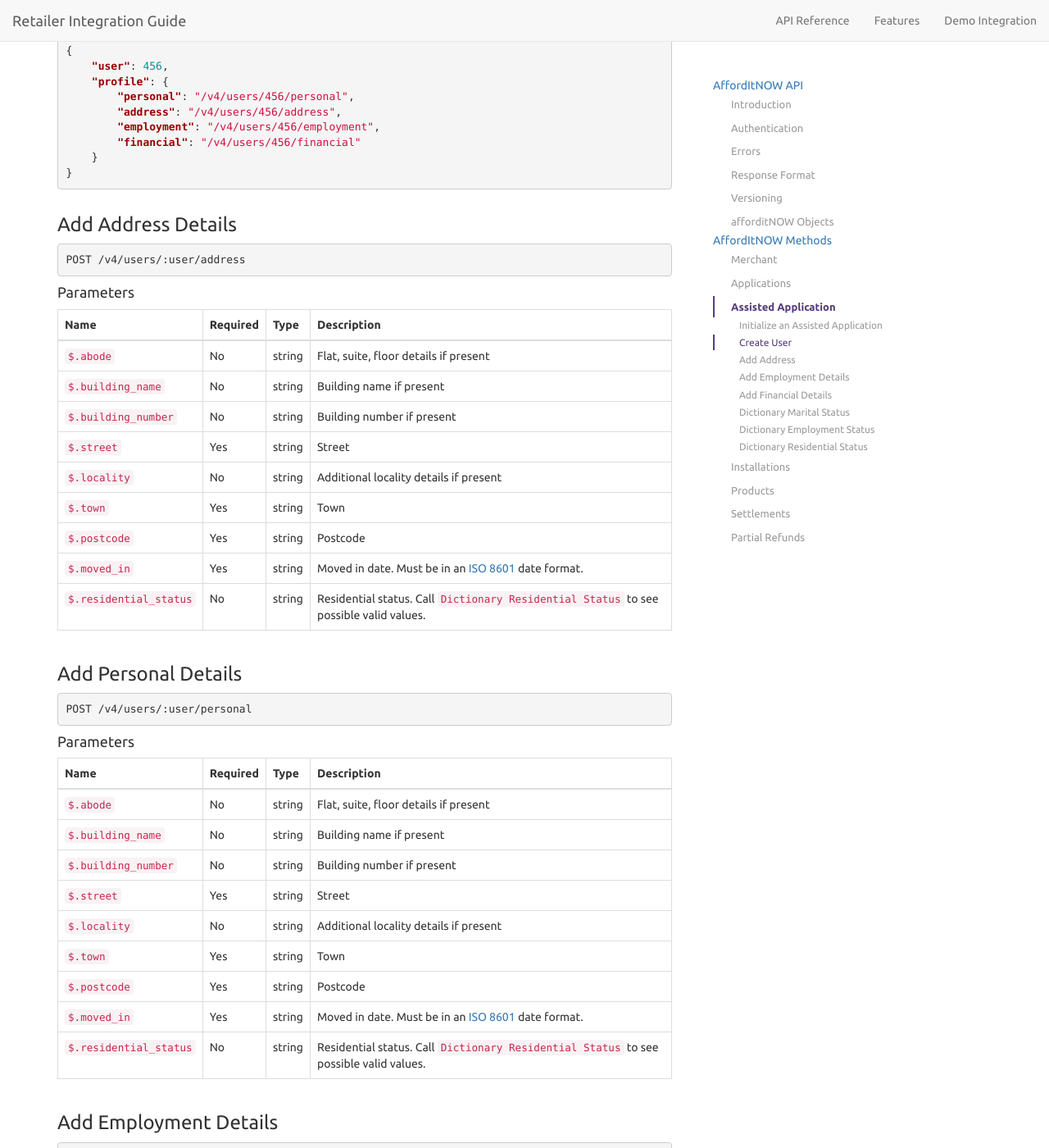
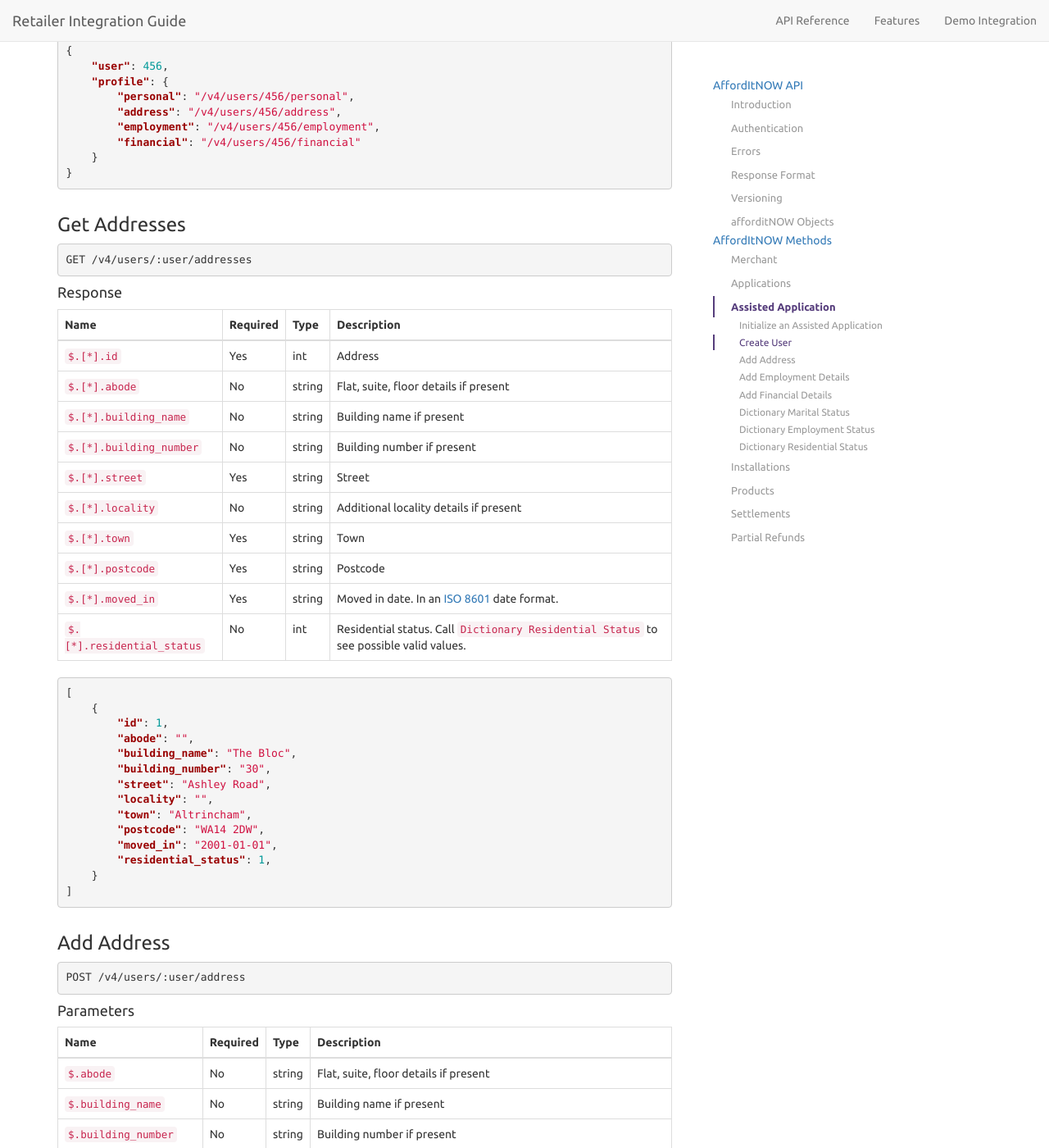
Before and after one commit to PayBreak/retailer-integration-guide, a Jekyll site: the page built from api/index.md, in a window 1280 px wide and 1400 px high, scrolled down 21214 px. Shown: the whole window at 82% size. Built offline with Jekyll 4.4.1, drawn with Linux system fonts in a browser that asks for light colours; nearby versions of some CDN libraries; Markdown is read by kramdown in place of the engine named in the settings; some of the changed text lies outside the part shown.

Commit message:
Address WIP

````diff
--- a/_includes/v4/assisted_applications.md
+++ b/_includes/v4/assisted_applications.md
@@ -108,7 +108,45 @@ Name                     | Required | Type    | Description
 }
 ```
 
-### Add Address Details
+### Get Addresses
+
+```
+GET {{ site.data.globals.api_prefix }}/users/:user/addresses
+```
+
+#### Response
+
+Name                       | Required | Type   | Description
+---------------------------|----------|--------|---------------------------------------------------------------------------------------------
+`$.[*].id`                 | Yes      | int    | Address
+`$.[*].abode`              | No       | string | Flat, suite, floor details if present
+`$.[*].building_name`      | No       | string | Building name if present
+`$.[*].building_number`    | No       | string | Building number if present
+`$.[*].street`             | Yes      | string | Street
+`$.[*].locality`           | No       | string | Additional locality details if present
+`$.[*].town`               | Yes      | string | Town
+`$.[*].postcode`           | Yes      | string | Postcode
+`$.[*].moved_in`           | Yes      | string | Moved in date. In an [ISO 8601](https://en.wikipedia.org/wiki/ISO_8601) date format.
+`$.[*].residential_status` | No       | int    | Residential status. Call `Dictionary Residential Status` to see possible valid values.
+
+```json
+[
+    {
+        "id": 1,
+        "abode": "",
+        "building_name": "The Bloc",
+        "building_number": "30",
+        "street": "Ashley Road",
+        "locality": "",
+        "town": "Altrincham",
+        "postcode": "WA14 2DW",
+        "moved_in": "2001-01-01",
+        "residential_status": 1,
+    }
+]
+```
+
+### Add Address
 
 ```
 POST {{ site.data.globals.api_prefix }}/users/:user/address
@@ -126,7 +164,23 @@ Name                   | Required | Type   | Description
 `$.town`               | Yes      | string | Town
 `$.postcode`           | Yes      | string | Postcode
 `$.moved_in`           | Yes      | string | Moved in date. Must be in an [ISO 8601](https://en.wikipedia.org/wiki/ISO_8601) date format.
-`$.residential_status` | No       | string | Residential status. Call `Dictionary Residential Status` to see possible valid values.
+`$.residential_status` | No       | int    | Residential status. Call `Dictionary Residential Status` to see possible valid values.
+
+### Delete Address
+
+```
+DELETE {{ site.data.globals.api_prefix }}/users/:user/address
+```
+
+#### Response
+
+```json
+{
+    wda
+}
+```
+
+
 
 ### Add Personal Details
 
````
